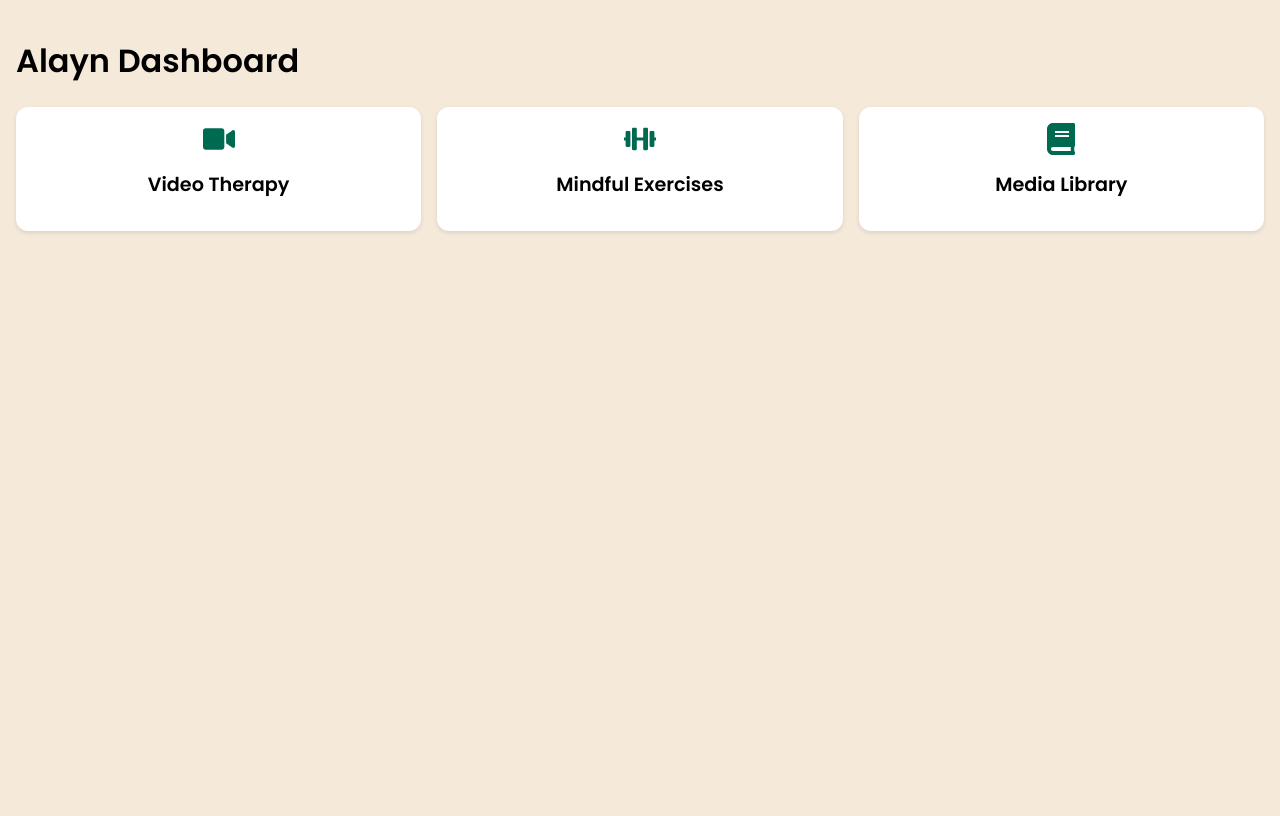
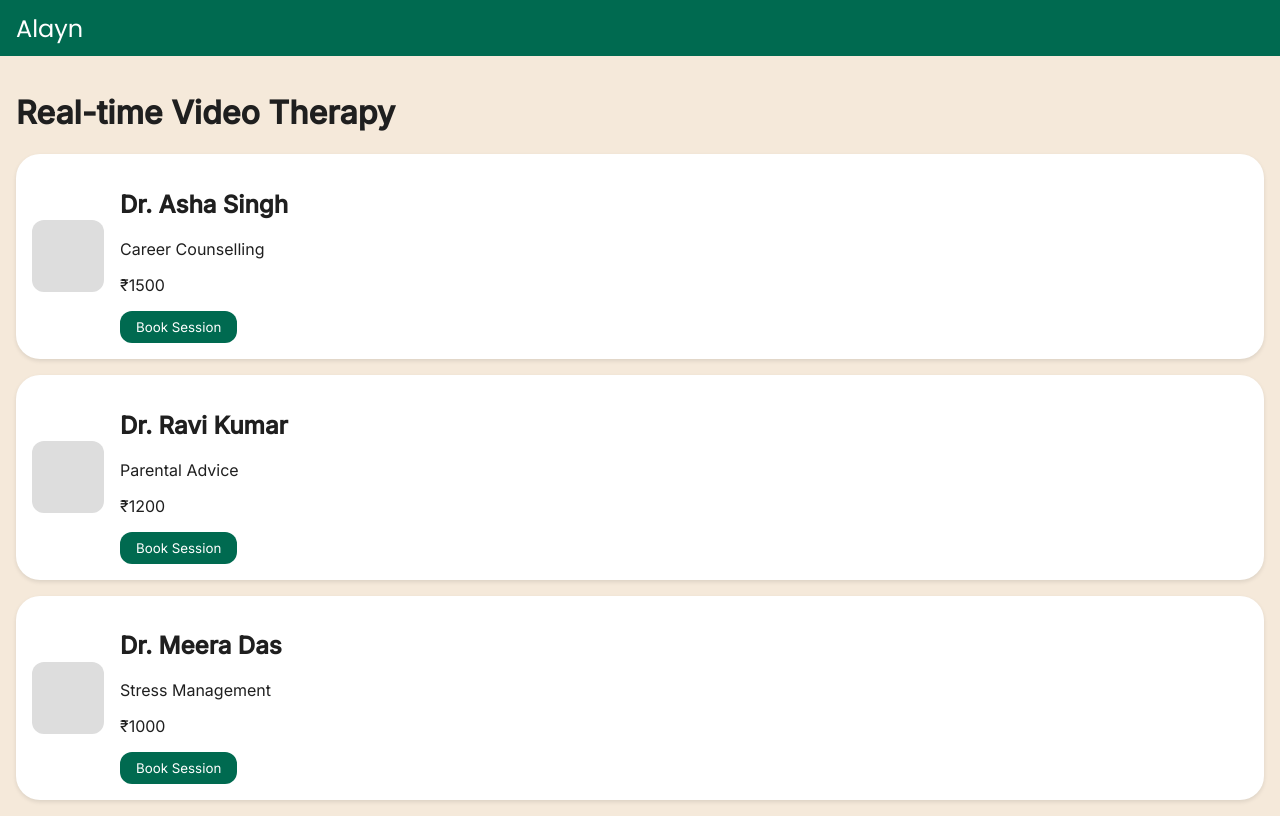
Before and after one commit to alelken/Alayn-Prototype, a React (Vite) app: page /therapy in a window 1280 px wide. Built offline with nearby package versions, Linux system fonts and the light colour scheme.

Commit message:
Expand feature pages with UI lists and forms

```diff
--- a/index.html
+++ b/index.html
@@ -6,7 +6,7 @@
     <title>Alayn Prototype</title>
     <link rel="preconnect" href="https://fonts.googleapis.com" />
     <link rel="preconnect" href="https://fonts.gstatic.com" crossorigin />
-    <link href="https://fonts.googleapis.com/css2?family=Poppins:wght@400;600&display=swap" rel="stylesheet" />
+    <link href="https://fonts.googleapis.com/css2?family=Poppins:wght@400;600&family=Inter:wght@400;500&family=JetBrains+Mono&display=swap" rel="stylesheet" />
   </head>
   <body>
     <div id="root"></div>
--- a/package.json
+++ b/package.json
@@ -15,7 +15,8 @@
   "dependencies": {
     "react": "^19.1.0",
     "react-dom": "^19.1.0",
-    "react-icons": "^5.5.0"
+    "react-icons": "^5.5.0",
+    "react-router-dom": "^6.30.1"
   },
   "devDependencies": {
     "@capacitor/cli": "^7.4.2",
--- a/src/App.css
+++ b/src/App.css
@@ -1,5 +1 @@
-.card svg {
-  color: #006A50;
-  width: 2rem;
-  height: 2rem;
-}
+/* empty placeholder */
--- a/src/App.tsx
+++ b/src/App.tsx
@@ -1,24 +1,25 @@
-import { FaVideo, FaDumbbell, FaBook } from 'react-icons/fa';
+import { BrowserRouter as Router, Routes, Route } from 'react-router-dom';
+import Dashboard from './pages/Dashboard';
+import VideoTherapy from './pages/VideoTherapy';
+import Workshops from './pages/Workshops';
+import PersonalityAnalysis from './pages/PersonalityAnalysis';
+import MediaLibrary from './pages/MediaLibrary';
+import MindfulExercises from './pages/MindfulExercises';
+import Header from './Header';
 import './App.css';
-
-function Card({ title, icon }: { title: string; icon: JSX.Element }) {
-  return (
-    <div className="card">
-      {icon}
-      <h2>{title}</h2>
-    </div>
-  );
-}
 
 export default function App() {
   return (
-    <div className="container">
-      <h1>Alayn Dashboard</h1>
-      <div className="cards">
-        <Card title="Video Therapy" icon={<FaVideo />} />
-        <Card title="Mindful Exercises" icon={<FaDumbbell />} />
-        <Card title="Media Library" icon={<FaBook />} />
-      </div>
-    </div>
+    <Router>
+      <Header />
+      <Routes>
+        <Route path="/" element={<Dashboard />} />
+        <Route path="/therapy" element={<VideoTherapy />} />
+        <Route path="/workshops" element={<Workshops />} />
+        <Route path="/analysis" element={<PersonalityAnalysis />} />
+        <Route path="/library" element={<MediaLibrary />} />
+        <Route path="/exercises" element={<MindfulExercises />} />
+      </Routes>
+    </Router>
   );
 }
--- /dev/null
+++ b/src/Header.tsx
@@ -0,0 +1,9 @@
+import { Link } from 'react-router-dom';
+
+export default function Header() {
+  return (
+    <header className="top-bar">
+      <Link to="/" className="logo">Alayn</Link>
+    </header>
+  );
+}
--- a/src/index.css
+++ b/src/index.css
@@ -1,7 +1,33 @@
+:root {
+  --color-teal: #006A50;
+  --color-peacock: #008C7E;
+  --color-lilac: #B9A5FF;
+  --color-sand: #F5E9DA;
+  --color-charcoal: #1F1F1F;
+  --color-disabled: #8DC4BB;
+}
+
 body {
   margin: 0;
+  font-family: 'Inter', 'Poppins', sans-serif;
+  background: var(--color-sand);
+  color: var(--color-charcoal);
+}
+
+.top-bar {
+  height: 56px;
+  background: var(--color-teal);
+  color: white;
+  display: flex;
+  align-items: center;
+  padding: 0 1rem;
+}
+
+.logo {
   font-family: 'Poppins', sans-serif;
-  background: #F5E9DA;
+  font-size: 1.5rem;
+  color: white;
+  text-decoration: none;
 }
 
 .container {
@@ -16,13 +42,81 @@ body {
 .card {
   background: white;
   padding: 1rem;
-  border-radius: 12px;
-  box-shadow: 0 2px 4px rgba(0,0,0,0.1);
+  border-radius: 24px;
+  box-shadow: 0 2px 4px rgba(0, 0, 0, 0.1);
   flex: 1;
   text-align: center;
+  text-decoration: none;
+  color: inherit;
 }
 
 .card h2 {
   margin-top: 0.5rem;
   font-size: 1.2rem;
 }
+
+.card svg {
+  color: var(--color-teal);
+  width: 2rem;
+  height: 2rem;
+}
+
+.list {
+  display: grid;
+  gap: 1rem;
+}
+
+.item-card {
+  background: white;
+  padding: 1rem;
+  border-radius: 24px;
+  box-shadow: 0 2px 4px rgba(0, 0, 0, 0.1);
+  display: flex;
+  align-items: center;
+  text-decoration: none;
+  color: inherit;
+}
+
+.item-card img {
+  width: 72px;
+  height: 72px;
+  border-radius: 12px;
+  object-fit: cover;
+  margin-right: 1rem;
+}
+
+.avatar-placeholder {
+  width: 72px;
+  height: 72px;
+  border-radius: 12px;
+  background: #ddd;
+  margin-right: 1rem;
+}
+
+.item-info {
+  flex: 1;
+}
+
+form.list {
+  display: grid;
+  gap: 1rem;
+}
+
+label {
+  margin-right: 1rem;
+}
+
+.btn {
+  background: var(--color-teal);
+  color: white;
+  padding: 0.5rem 1rem;
+  border: none;
+  border-radius: 12px;
+  cursor: pointer;
+  font-family: 'Inter', sans-serif;
+}
+
+.btn:disabled {
+  background: var(--color-disabled);
+  cursor: not-allowed;
+}
--- /dev/null
+++ b/src/pages/Dashboard.tsx
@@ -0,0 +1,26 @@
+import { FaVideo, FaDumbbell, FaBook, FaUser, FaChalkboardTeacher } from 'react-icons/fa';
+import { Link } from 'react-router-dom';
+
+function Card({ title, icon, to }: { title: string; icon: JSX.Element; to: string }) {
+  return (
+    <Link to={to} className="card">
+      {icon}
+      <h2>{title}</h2>
+    </Link>
+  );
+}
+
+export default function Dashboard() {
+  return (
+    <div className="container">
+      <h1>Alayn Dashboard</h1>
+      <div className="cards">
+        <Card title="Video Therapy" icon={<FaVideo />} to="/therapy" />
+        <Card title="Workshops" icon={<FaChalkboardTeacher />} to="/workshops" />
+        <Card title="Personality Analysis" icon={<FaUser />} to="/analysis" />
+        <Card title="Mindful Exercises" icon={<FaDumbbell />} to="/exercises" />
+        <Card title="Media Library" icon={<FaBook />} to="/library" />
+      </div>
+    </div>
+  );
+}
--- /dev/null
+++ b/src/pages/MediaLibrary.tsx
@@ -0,0 +1,27 @@
+const media = [
+  { title: 'Gandhi: Power of Persistence', free: true },
+  { title: 'Chanakya: Strategy and Wisdom', free: true },
+  { title: 'Mother Teresa: Compassion in Action', free: false },
+];
+
+export default function MediaLibrary() {
+  return (
+    <div className="container">
+      <h1>Media Library</h1>
+      <div className="list">
+        {media.map((m) => (
+          <div key={m.title} className="item-card">
+            <div className="avatar-placeholder" />
+            <div className="item-info">
+              <h2>{m.title}</h2>
+              <p>{m.free ? 'Free' : 'Premium'}</p>
+              <button className="btn" disabled={!m.free}>
+                {m.free ? 'Play' : 'Locked'}
+              </button>
+            </div>
+          </div>
+        ))}
+      </div>
+    </div>
+  );
+}
--- /dev/null
+++ b/src/pages/MindfulExercises.tsx
@@ -0,0 +1,27 @@
+const exercises = [
+  { title: 'Breathing Basics', free: true },
+  { title: 'Guided Chakra Meditation', free: false },
+  { title: 'Morning Yoga Flow', free: false },
+];
+
+export default function MindfulExercises() {
+  return (
+    <div className="container">
+      <h1>Mindful Exercises</h1>
+      <div className="list">
+        {exercises.map((ex) => (
+          <div key={ex.title} className="item-card">
+            <div className="avatar-placeholder" />
+            <div className="item-info">
+              <h2>{ex.title}</h2>
+              <p>{ex.free ? 'Free' : 'Premium'}</p>
+              <button className="btn" disabled={!ex.free}>
+                {ex.free ? 'Start' : 'Locked'}
+              </button>
+            </div>
+          </div>
+        ))}
+      </div>
+    </div>
+  );
+}
--- /dev/null
+++ b/src/pages/PersonalityAnalysis.tsx
@@ -0,0 +1,46 @@
+export default function PersonalityAnalysis() {
+  return (
+    <div className="container">
+      <h1>Personality Analysis</h1>
+      <form className="list">
+        <div className="item-card">
+          <div className="item-info">
+            <h2>Question 1</h2>
+            <p>Do you enjoy working in teams?</p>
+            <label>
+              <input type="radio" name="q1" /> Yes
+            </label>
+            <label>
+              <input type="radio" name="q1" /> No
+            </label>
+          </div>
+        </div>
+        <div className="item-card">
+          <div className="item-info">
+            <h2>Question 2</h2>
+            <p>Do you prefer detailed plans over spontaneity?</p>
+            <label>
+              <input type="radio" name="q2" /> Yes
+            </label>
+            <label>
+              <input type="radio" name="q2" /> No
+            </label>
+          </div>
+        </div>
+        <div className="item-card">
+          <div className="item-info">
+            <h2>Question 3</h2>
+            <p>Do you easily adapt to new environments?</p>
+            <label>
+              <input type="radio" name="q3" /> Yes
+            </label>
+            <label>
+              <input type="radio" name="q3" /> No
+            </label>
+          </div>
+        </div>
+        <button type="submit" className="btn">Submit</button>
+      </form>
+    </div>
+  );
+}
--- /dev/null
+++ b/src/pages/VideoTherapy.tsx
@@ -0,0 +1,26 @@
+const therapists = [
+  { name: 'Dr. Asha Singh', specialty: 'Career Counselling', fee: 1500 },
+  { name: 'Dr. Ravi Kumar', specialty: 'Parental Advice', fee: 1200 },
+  { name: 'Dr. Meera Das', specialty: 'Stress Management', fee: 1000 },
+];
+
+export default function VideoTherapy() {
+  return (
+    <div className="container">
+      <h1>Real-time Video Therapy</h1>
+      <div className="list">
+        {therapists.map((t) => (
+          <div key={t.name} className="item-card">
+            <div className="avatar-placeholder" />
+            <div className="item-info">
+              <h2>{t.name}</h2>
+              <p>{t.specialty}</p>
+              <p>₹{t.fee}</p>
+              <button className="btn">Book Session</button>
+            </div>
+          </div>
+        ))}
+      </div>
+    </div>
+  );
+}
--- /dev/null
+++ b/src/pages/Workshops.tsx
@@ -0,0 +1,33 @@
+const workshops = [
+  {
+    title: 'Mindful Parenting Basics',
+    date: '12 Aug 2025',
+    price: 500,
+  },
+  {
+    title: 'Career Growth Strategies',
+    date: '20 Aug 2025',
+    price: 650,
+  },
+];
+
+export default function Workshops() {
+  return (
+    <div className="container">
+      <h1>Therapist Videos & Workshops</h1>
+      <div className="list">
+        {workshops.map((w) => (
+          <div key={w.title} className="item-card">
+            <div className="avatar-placeholder" />
+            <div className="item-info">
+              <h2>{w.title}</h2>
+              <p>{w.date}</p>
+              <p>₹{w.price}</p>
+              <button className="btn">Buy Ticket</button>
+            </div>
+          </div>
+        ))}
+      </div>
+    </div>
+  );
+}
```
Also changed, not shown: 1 other file (tests, documents, lock files or other folders).
